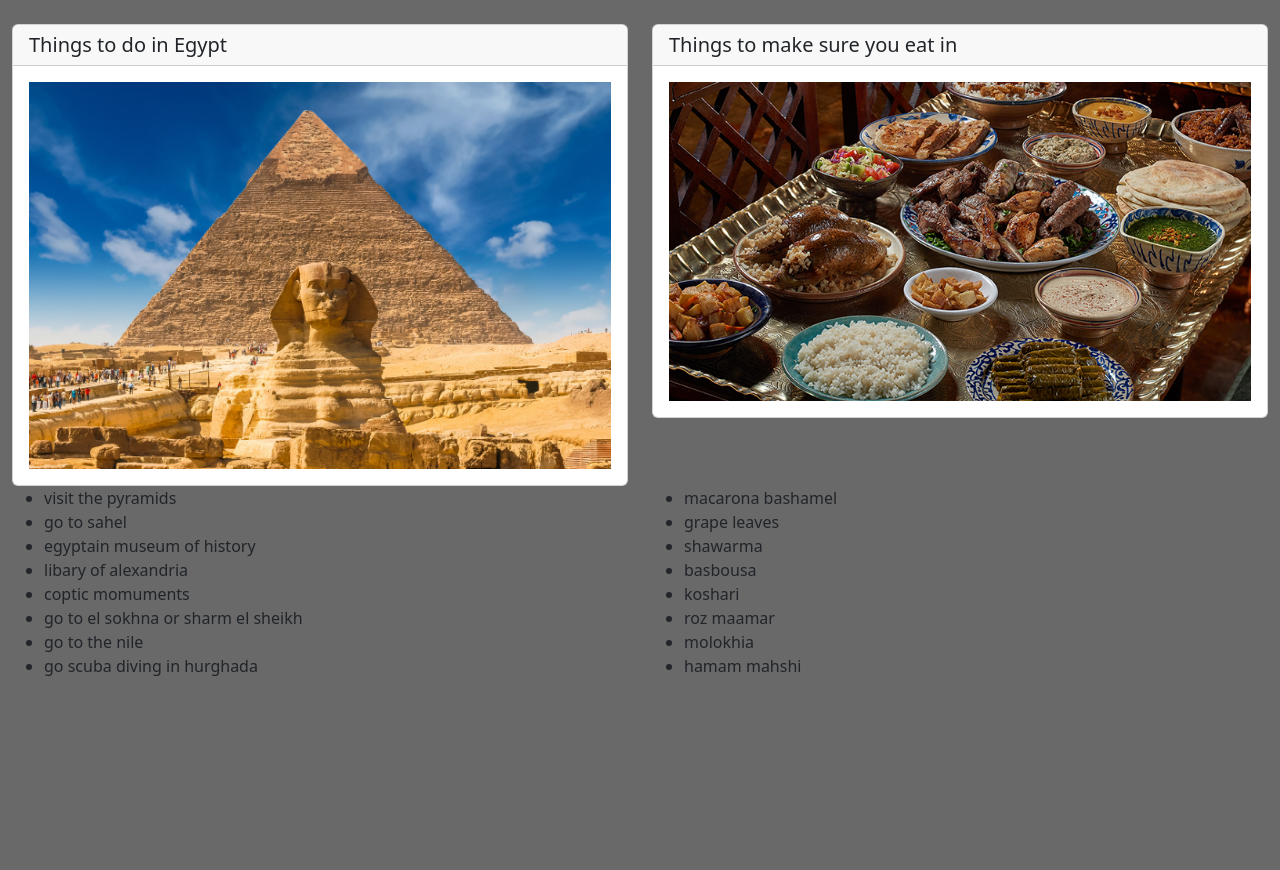
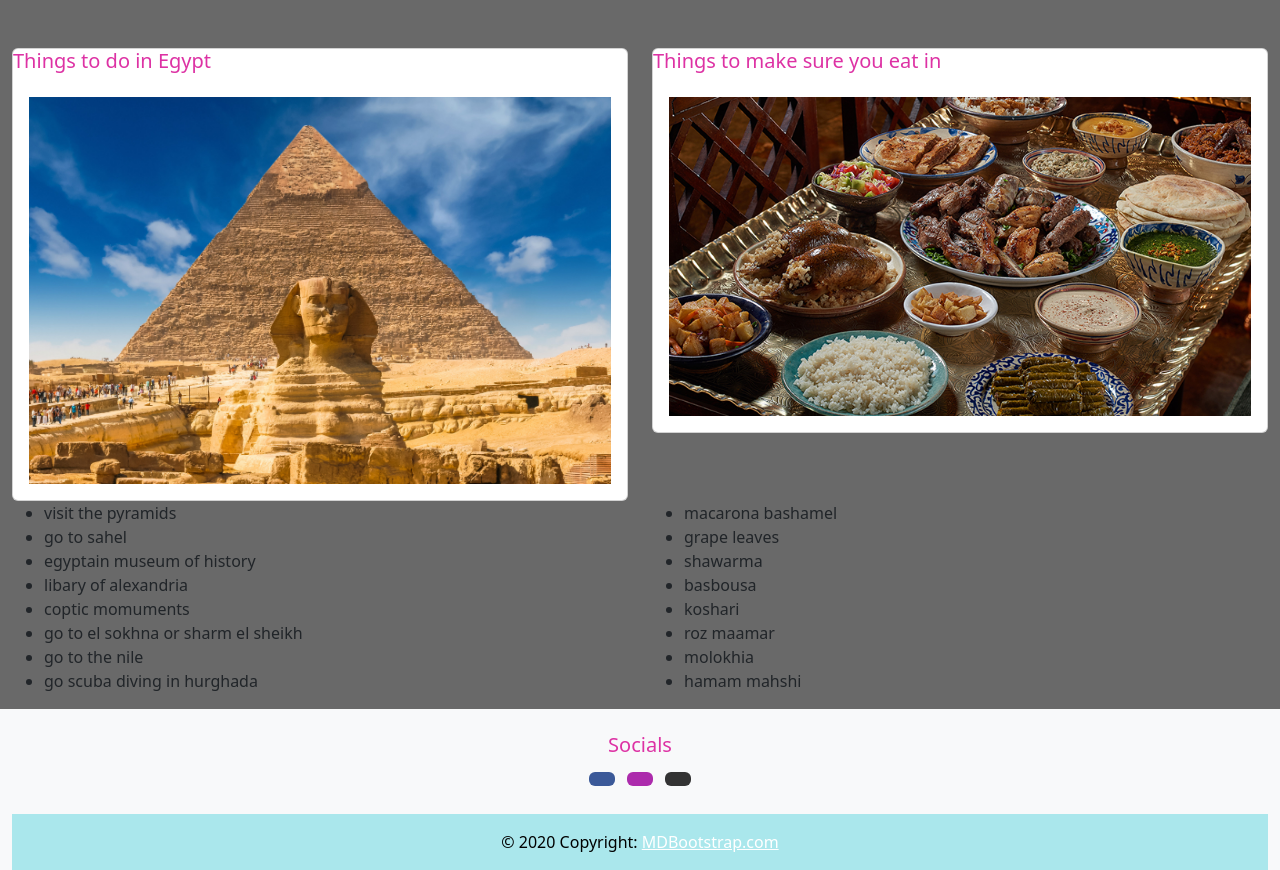
Before and after one commit to mirollaf/summer.tainment, a plain HTML site: page index.html in a window 1280 px wide. Shown: the part 676-1546 px from the top of the page. Before the commit the page ends 1370 px from the top, so only its background shows below. Drawn offline with nearby package versions, Linux system fonts and the light colour scheme.

Commit message:
header+footer (final commit)

```diff
--- a/index.html
+++ b/index.html
@@ -8,11 +8,15 @@
     <link rel="stylesheet" href="style.css">
 </head>
   <body>
+
     <h1> EGYPT 23'</h1>
+    <header>
+      welcome to alittle run down on my summer with a list of things to do!
+    </header>
     <div id="carouselExampleDark" class="carousel carousel-dark slide">
       <div class="carousel-indicators">
         <button type="button" data-bs-target="#carouselExampleDark" data-bs-slide-to="0" class="active" aria-current="true" aria-label="Slide 1"></button>
-        <button type="button" data-bs-target="#carouselExampleDark" data-bs-slide-to="1" aria-label="Slide 2"></button>
+        <button type="button" data-bs-target="#carouselExampleDark"  data-bs-slide-to="1" aria-label="Slide 2"></button>
         <button type="button" data-bs-target="#carouselExampleDark" data-bs-slide-to="2" aria-label="Slide 3"></button>
         <button type="button" data-bs-target="#carouselExampleDark" data-bs-slide-to="3" aria-label="Slide 4"></button>
         <button type="button" data-bs-target="#carouselExampleDark" data-bs-slide-to="4" aria-label="Slide 5"></button>
@@ -86,7 +90,7 @@
 
         <div class="col-md-6">
           <div class="card">
-            <h5 class="card-header">
+            <h5> <class="card-header">
               Things to do in Egypt
             </h5>
             <div class="card-body">
@@ -98,7 +102,7 @@
 
         <div class="col-md-6">
           <div class="card">
-            <h5 class="card-header">
+            <h5> <class="card-header">
               Things to make sure you eat in
             </h5>
             <div class="card-body">
@@ -176,7 +180,35 @@
           </div>
         </div>
 
+ <!-- Footer -->
+ <footer class="bg-light text-center text-black">
+  <!-- Grid container -->
+  <div class="container p-4 pb-0">
+      <!-- Section: Social media -->
+      <h5>Socials</h5>
+      <section class="mb-4">
+          <!-- VSCO -->
+          <a class="btn text-black btn-floating m-1" style="background-color: #3b5998;" href="https://vsco.co/cinnamonrolla/gallery"
+              role="button"><i class=""></i></a>
+          <!-- Instagram -->
+          <a class="btn text-black btn-floating m-1" style="background-color: #ac2bac;" href="https://www.bing.com/ck/a?!&&p=9b010f5416f12357JmltdHM9MTcwMDAwNjQwMCZpZ3VpZD0zY2VkZTliMy1hNmFiLTYyZTktMmNiMy1mYTM5YTcwMzYzZmYmaW5zaWQ9NTE4OA&ptn=3&ver=2&hsh=3&fclid=3cede9b3-a6ab-62e9-2cb3-fa39a70363ff&psq=mirolla+f+instagram&u=a1aHR0cHM6Ly93d3cuaW5zdGFncmFtLmNvbS9taXJvbGxhX2Yv&ntb=1"
+              role="button"><i class="fab fa-instagram"></i></a>
+          <!-- Github -->
+          <a class="btn text-black btn-floating m-1" style="background-color: #333333;" href="https://github.com/mirollaf"
+              role="button"><i class="fab fa-github"></i></a>
+      </section>
+      <!-- Section: Social media -->
+  </div>
+  <!-- Grid container -->
 
+  <!-- Copyright -->
+  <div class="text-center p-3" style="background-color: rgba(77, 209, 218, 0.459);">
+      © 2020 Copyright:
+      <a class="text-white" href="https://mdbootstrap.com/">MDBootstrap.com</a>
+  </div>
+  <!-- Copyright -->
+</footer>
+<!-- Footer END-->
     <script src="https://cdn.jsdelivr.net/npm/bootstrap@5.3.2/dist/js/bootstrap.bundle.min.js" integrity="sha384-C6RzsynM9kWDrMNeT87bh95OGNyZPhcTNXj1NW7RuBCsyN/o0jlpcV8Qyq46cDfL" crossorigin="anonymous"></script>
 
 
--- a/style.css
+++ b/style.css
@@ -1,5 +1,8 @@
 body{
     background-color: dimgray;
+}
+header{
+    color: rgb(12, 13, 78)5)255, 0);
 }
 .carousel {
     margin: auto;
@@ -11,5 +14,5 @@ h1{
     color: rgb(65, 211, 211);
 }
 h5 {
- color:rgb(240, 46, 175);
+ color:rgb(221, 50, 164);
 }
```
